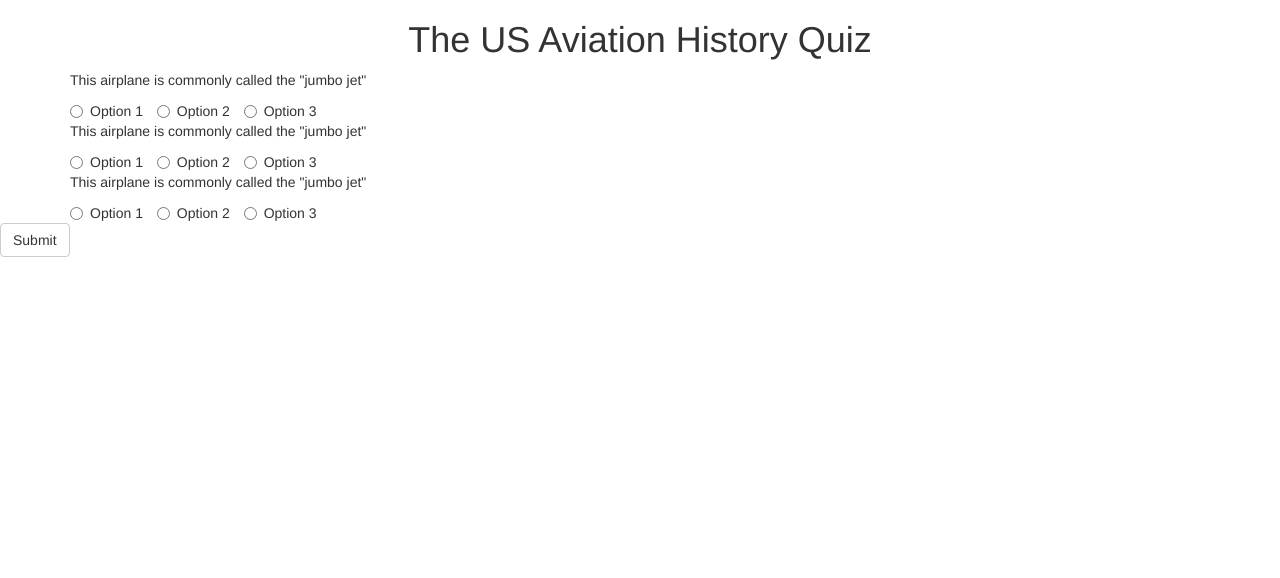
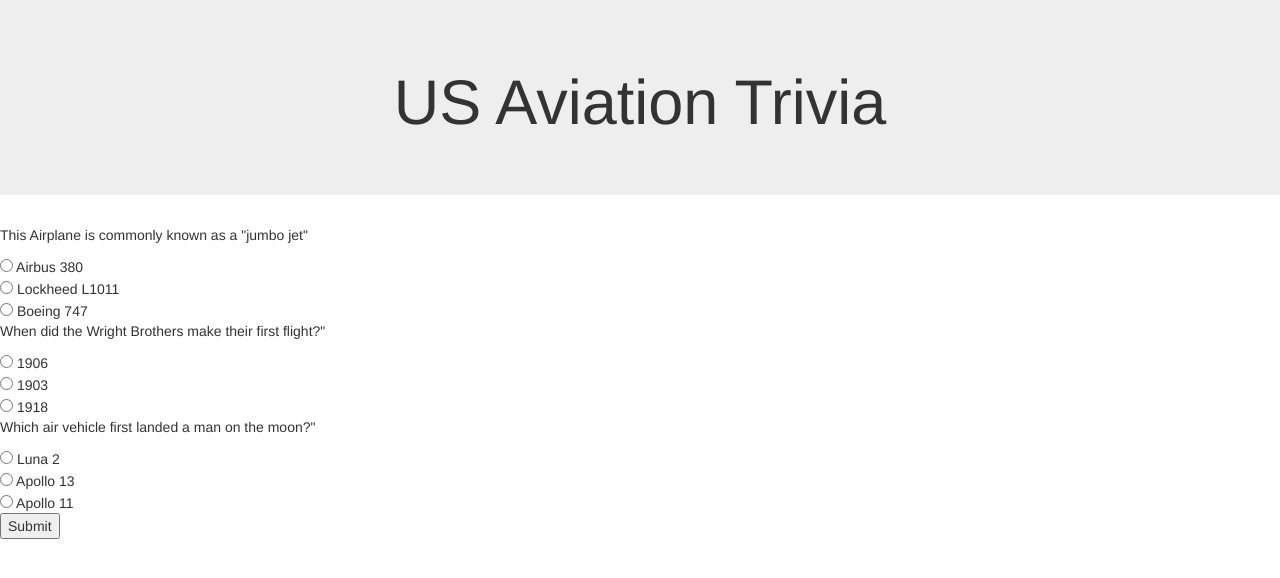
Before and after one commit to CMJL1011/TriviaGame, a plain HTML site: page index.html in a window 1280 px wide. Drawn offline with nearby package versions, Linux system fonts and the light colour scheme.

Commit message:
Update index.html

```diff
--- a/index.html
+++ b/index.html
@@ -1,61 +1,50 @@
 <!DOCTYPE html>
-<html lang="en">
+<html>
 <head>
-  <title>Aviation Quiz </title>
-  <meta charset="utf-8">
-  <meta name="viewport" content="width=device-width, initial-scale=1">
-  <link rel="stylesheet" href="https://maxcdn.bootstrapcdn.com/bootstrap/3.3.7/css/bootstrap.min.css">
-  <script src="https://ajax.googleapis.com/ajax/libs/jquery/3.2.1/jquery.min.js"></script>
-  <script src="https://maxcdn.bootstrapcdn.com/bootstrap/3.3.7/js/bootstrap.min.js"></script>
-  <script type="text/javascript" src="assets/javascript/app.js"></script>
+<title>US Aviation Trivia</title>
+<!-- Latest compiled and minified CSS -->
+<link rel="stylesheet" href="https://maxcdn.bootstrapcdn.com/bootstrap/3.3.7/css/bootstrap.min.css" integrity="sha384-BVYiiSIFeK1dGmJRAkycuHAHRg32OmUcww7on3RYdg4Va+PmSTsz/K68vbdEjh4u" crossorigin="anonymous">
+<link href="assets/css/style.css" rel="stylesheet" type="text/css">
 </head>
 <body>
-<div class="container">
-  <h1 class="text-center">The US Aviation History Quiz</h1>
-
-  <p>This airplane is commonly called the "jumbo jet"</p>
-  <form id="aquiz1" name="avquiz">
-    <label class="radio-inline">
-      <input id="rad" type="radio" name="q1">Option 1
-    </label>
-    <label class="radio-inline">
-      <input id="rad" type="radio" name="q1">Option 2
-    </label>
-    <label class="radio-inline">
-      <input id="rad"type="radio" name="q1">Option 3
-    </label>
-  </form>
+<div class="jumbotron">
+  <div class="container">
+    <div class="row">
+      <h1 class="text-center">US Aviation Trivia</h1>
+    </div>
+  </div>
 </div>
-<div class="container">
-  <p>This airplane is commonly called the "jumbo jet"</p>
-  <form id="aquiz2" name="avquiz">
-    <label class="radio-inline">
-      <input id="rad" type="radio" name="q2">Option 1
-    </label>
-    <label class="radio-inline">
-      <input id="rad" type="radio" name="q2">Option 2
-    </label>
-    <label class="radio-inline">
-      <input id="rad"type="radio" name="q2">Option 3
-    </label>
-  </form>
-</div>
-
-<div class="container">
-	<p>This airplane is commonly called the "jumbo jet"</p>
-  <form id="aquiz2" name="avquiz">
-    <label class="radio-inline">
-      <input id="rad" type="radio" name="q2">Option 1
-    </label>
-    <label class="radio-inline">
-      <input id="rad" type="radio" name="q2">Option 2
-    </label>
-    <label class="radio-inline">
-      <input id="rad"type="radio" name="q2">Option 3
-    </label>
-  </form>
-</div>
-	<input class="btn btn-default" type="submit" value="Submit" onClick="">
+<form "text-center" id = "avTriv" name = "avTriv">
+  <p class = "Q1">This Airplane is commonly known as a "jumbo jet"</p>
+  <input type = "radio" id = "AC" name = "Q1" value = "Airbus 380">
+  Airbus 380<br>
+  <input type = "radio" id = "AC" name = "Q1" value = "Lockheed L1011">
+  Lockheed L1011<br>
+  <input type = "radio" id = "AC" name = "Q1" value = "Boeing 747">
+  Boeing 747<br>
+  <p class = "Q2">When did the Wright Brothers make their first flight?"</p>
+  <input type = "radio" id = "AC" name = "Q2" value = "1906">
+  1906<br>
+  <input type = "radio" id = "AC" name = "Q2" value = "1903">
+  1903<br>
+  <input type = "radio" id = "AC" name = "Q2" value = "1918">
+  1918<br>
+  <p class = "Q3">Which air vehicle first landed a man on the moon?"</p>
+  <input type = "radio" id = "AC" name = "Q3" value = "Luna 2">
+  Luna 2<br>
+  <input type = "radio" id = "AC" name = "Q3" value = "Apollo 13">
+  Apollo 13<br>
+  <input type = "radio" id = "AC" name = "Q3" value = "Apollo 11">
+  Apollo 11<br>
+  <input id = "button" type = "button" value = "Submit" onclick = "accSub();">
+</form>
+<div id = "show">
+  <p id = "ans"></p>
+  <p id = "msg"></p>
+  <img id = "img"></div>
+<script type="text/javascript" src="assets/javascript/app.js"></script>
+<!-- jQuery -->
+<script type="text/javascript" src="https://cdnjs.cloudflare.com/ajax/libs/jquery/3.2.1/jquery.min.js"></script>
 
 </body>
 </html>
```
